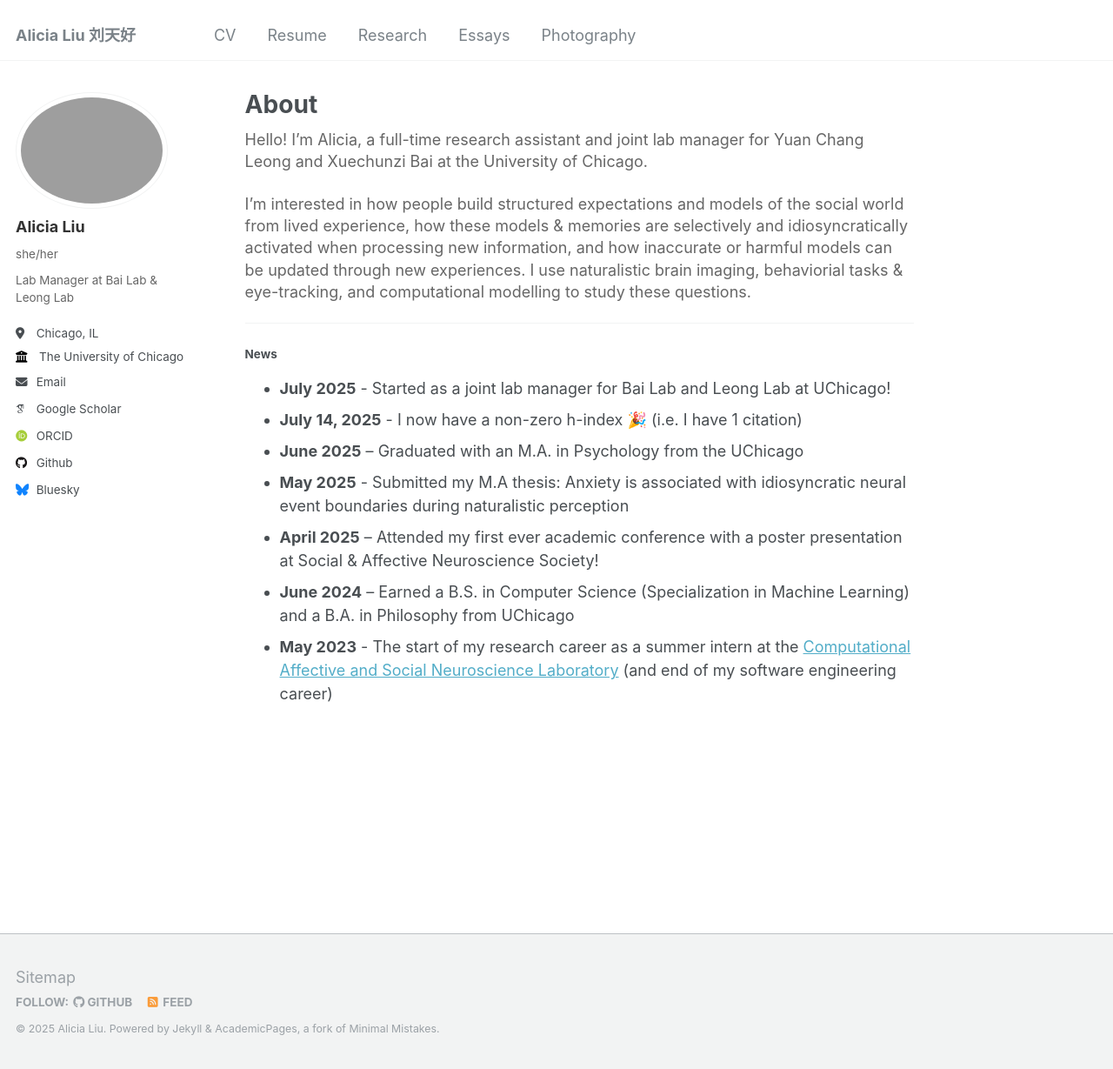
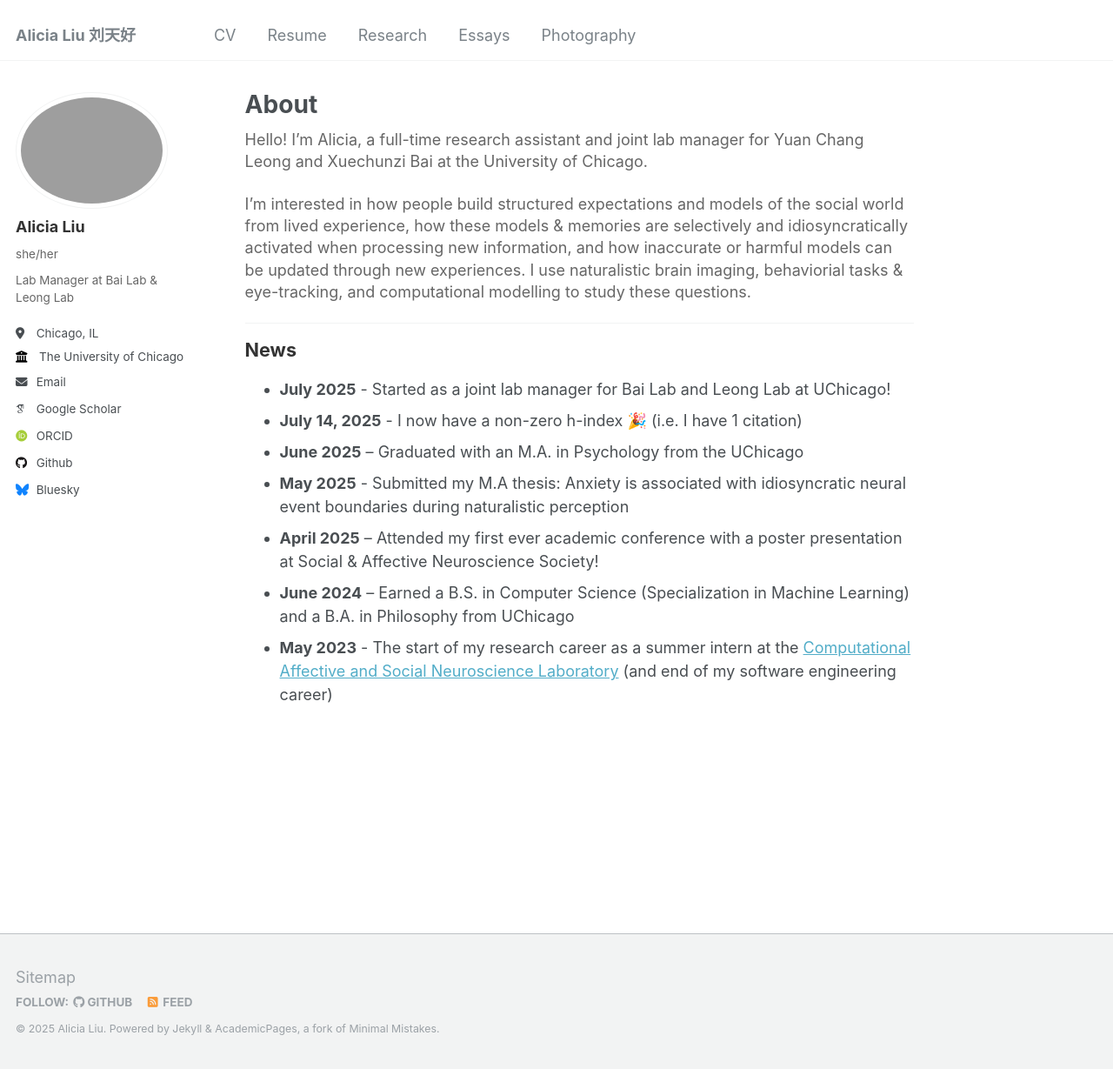
Before and after one commit to 20-alicial/20-alicial.github.io, a Jekyll site: the page built from _pages/about.md, in a window 1280 px wide and 1229 px high. Shown: the whole window at 87% size. Built offline with Jekyll 4.4.1, drawn with Linux system fonts in a browser that asks for light colours; some web fonts are replaced.

```diff
--- a/_pages/about.md
+++ b/_pages/about.md
@@ -13,7 +13,7 @@ I'm interested in how people build structured expectations and models of the soc
 
 ---
 
-#### News
+### News
 
 - **July 2025** - Started as a joint lab manager for Bai Lab and Leong Lab at UChicago!
 - **July 14, 2025** - I now have a non-zero h-index 🎉 (i.e. I have 1 citation)
```
